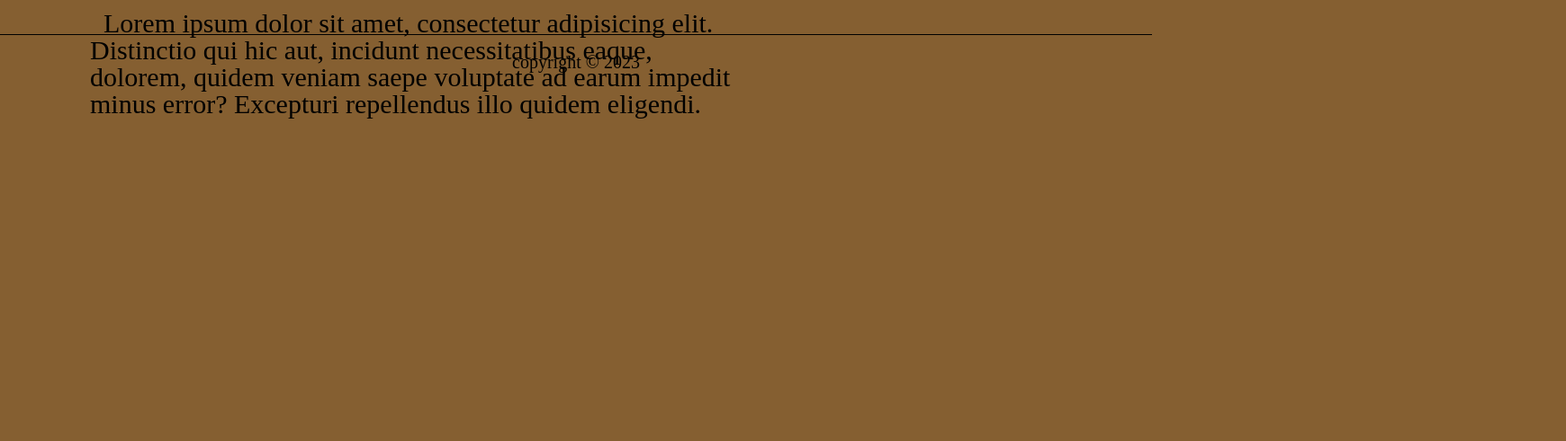
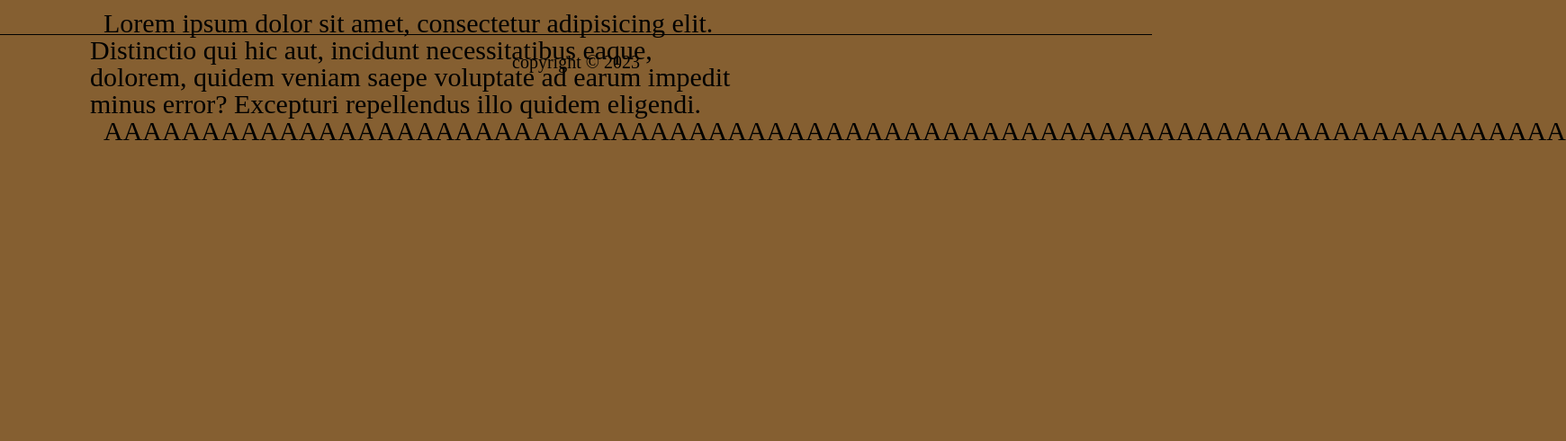
Before and after one commit to hellen-moura/sapataria-oswaldo_ofc, a plain HTML site: page index.html in a window 1280 px wide. Shown: the part 309-800 px from the top of the page at 90% size, 1740 px wide, since content can reach past the window. Drawn offline with Linux system fonts and the light colour scheme.

Commit message:
alterando work2

```diff
--- a/index.html
+++ b/index.html
@@ -39,6 +39,7 @@
                 quidem eligendi.</p>
 
         </article>
+<p>AAAAAAAAAAAAAAAAAAAAAAAAAAAAAAAAAAAAAAAAAAAAAAAAAAAAAAAAAAAAAAAAAAAAAAAAAAA  </p>
     </main>
     <footer>
         <p>copyright © 2023</p>
```
